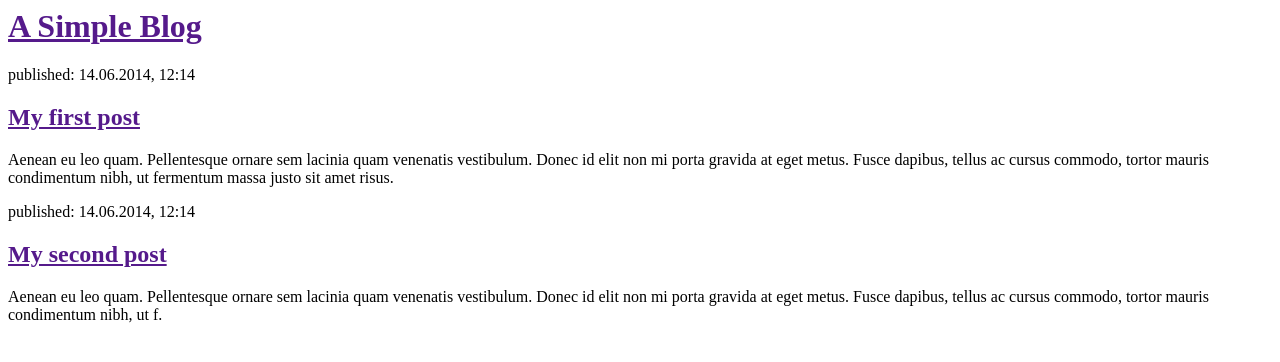
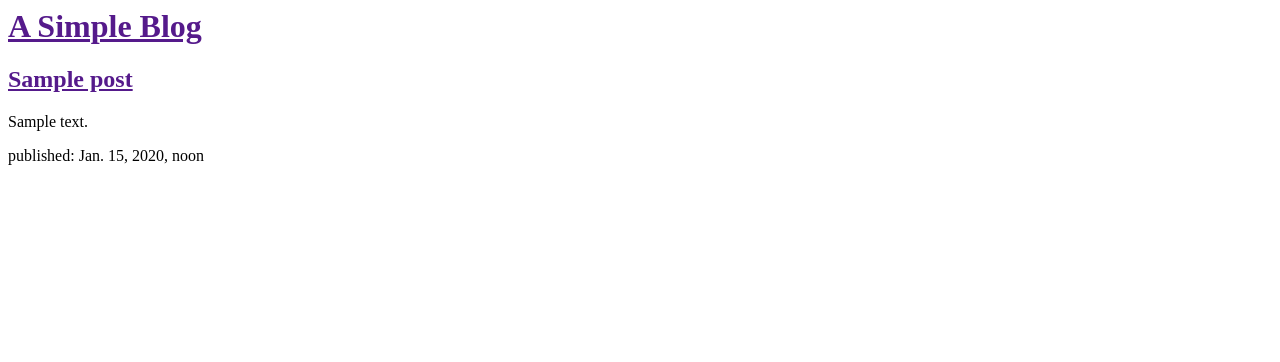
Before and after one commit to aravindGear4/simple-django-website, a Django app: template blog/templates/blog/post_list.html in a window 1280 px wide. Shown: the top 362 px of the page. Run offline with Django 3.2, Linux system fonts and the light colour scheme; the template is opened without the code that fills it: values that come from a table or form of the project are taken from there, others are empty; tables that the repository leaves empty hold one stand-in row (values such as "Sample post").

Commit message:
modified templates to dislay posts from database

```diff
--- a/blog/templates/blog/post_list.html
+++ b/blog/templates/blog/post_list.html
@@ -7,16 +7,12 @@
             <h1><a href="">A Simple Blog</a></h1>
         </div>
 
-        <div>
-            <p>published: 14.06.2014, 12:14</p>
-            <h2><a href="">My first post</a></h2>
-            <p>Aenean eu leo quam. Pellentesque ornare sem lacinia quam venenatis vestibulum. Donec id elit non mi porta gravida at eget metus. Fusce dapibus, tellus ac cursus commodo, tortor mauris condimentum nibh, ut fermentum massa justo sit amet risus.</p>
-        </div>
-
-        <div>
-            <p>published: 14.06.2014, 12:14</p>
-            <h2><a href="">My second post</a></h2>
-            <p>Aenean eu leo quam. Pellentesque ornare sem lacinia quam venenatis vestibulum. Donec id elit non mi porta gravida at eget metus. Fusce dapibus, tellus ac cursus commodo, tortor mauris condimentum nibh, ut f.</p>
-        </div>
-    </body>
+		{% for post in posts %}
+			<div>
+				<h2><a href="">{{ post.title }}</a></h2>
+				<p>{{ post.text|linebreaksbr }}</p>
+				<p>published: {{ post.published_date }}</p>
+			</div>
+		{% endfor %}
+	</body>
 </html>
```
Also changed, not shown: blog/views.py (+4 -3 lines).
